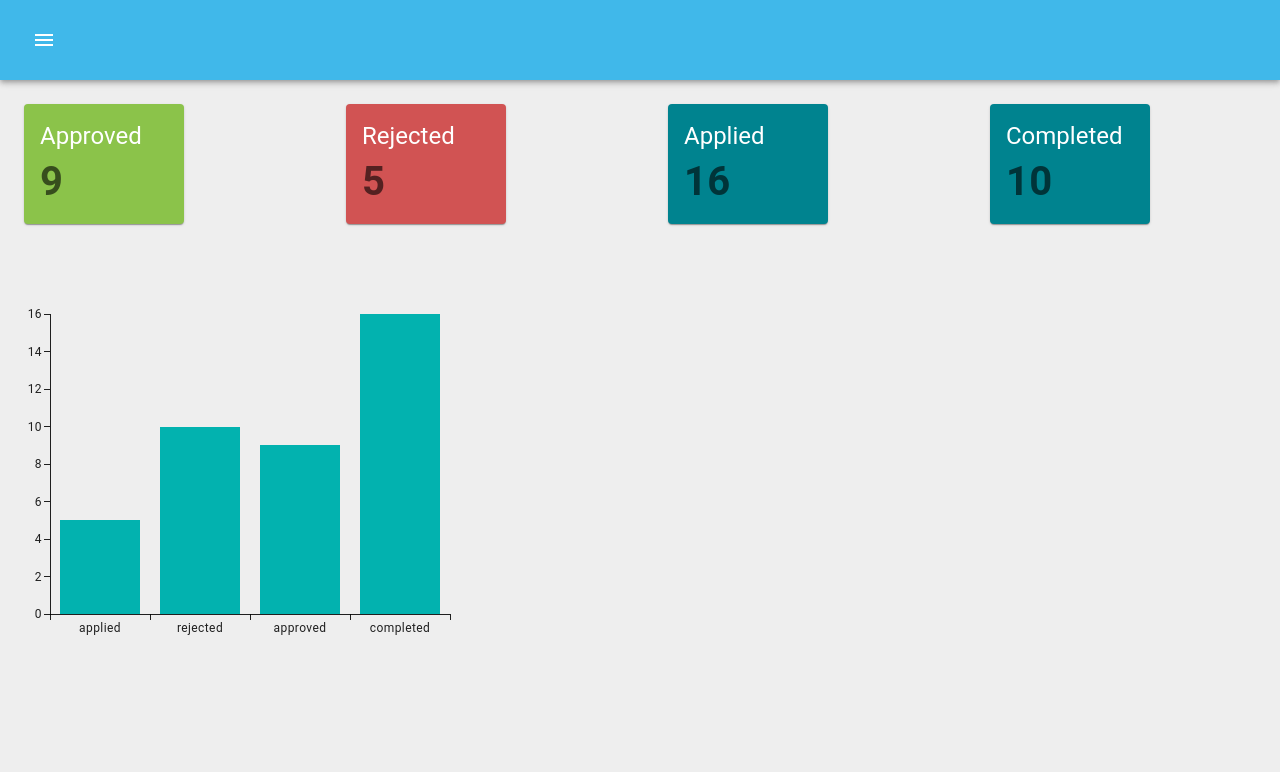
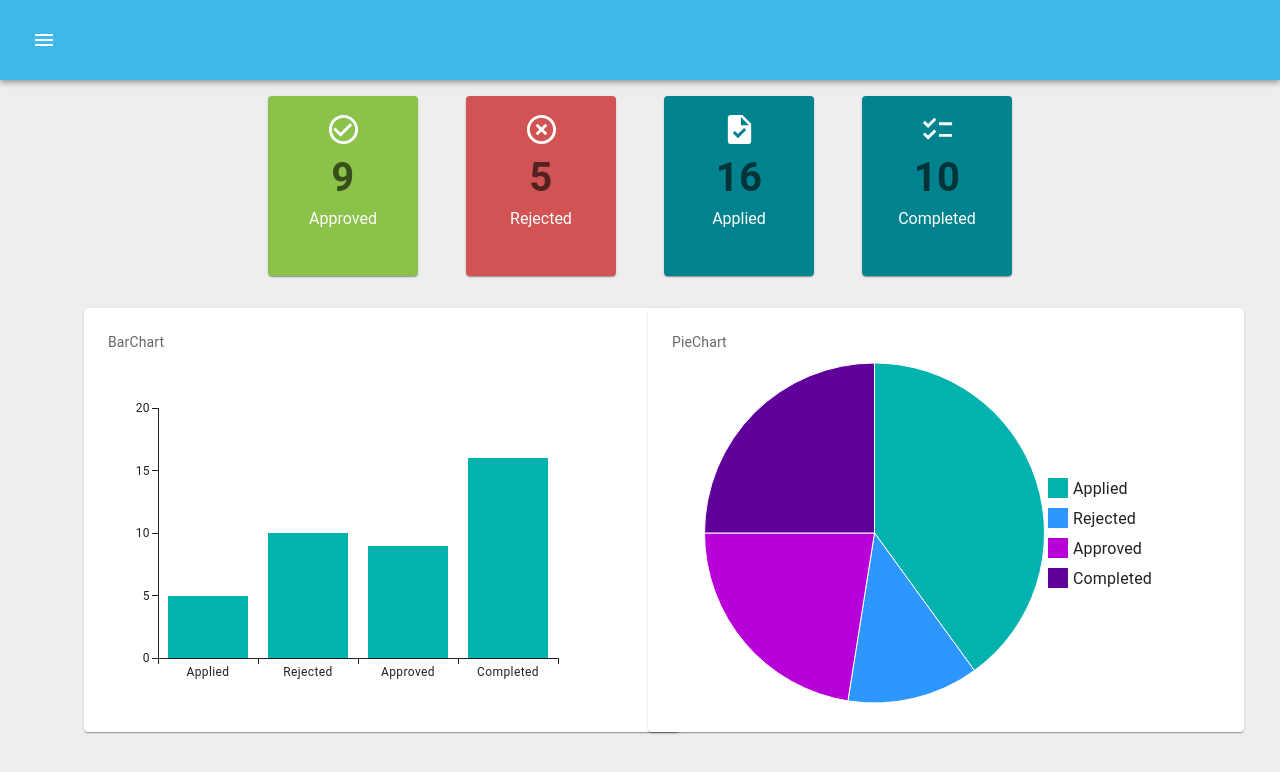
Before and after one commit to Ndawa54/Immigration, a React (Create React App) app: page /report in a window 1280 px wide. Shown: the top 772 px of the page. Built offline with nearby package versions, Linux system fonts and the light colour scheme.

Commit message:
DASHBOARD UPDATE

```diff
--- a/src/dashboard/Analytics.js
+++ b/src/dashboard/Analytics.js
@@ -1,96 +1,115 @@
-import { Card, CardContent, Grid2, Stack, Typography } from '@mui/material';
-import { Bar } from 'react-chartjs-2';
+import { Card, CardContent, Grid2, Icon, Stack, Typography } from '@mui/material';
 import React from 'react';
 import DashboardNav from './DashboardNav';
-import { BarChart } from '@mui/x-charts';
-
-const data = {
-    labels: ['Approved', 'Rejected', 'Pending'],
-    datasets: [
-        {
-            label: 'Counts',
-            data: [9, 5, 2], // Replace with actual pending count
-            backgroundColor: [
-                'rgba(139, 195, 74, 0.6)',
-                'rgba(211, 83, 83, 0.6)',
-                'rgba(0, 131, 143, 0.6)',
-            ],
-            borderWidth: 1,
-        },
-    ],
-};
-
-const options = {
-    scales: {
-        y: {
-            beginAtZero: true,
-        },
-    },
-};
-
+import { BarChart, PieChart } from '@mui/x-charts';
+import { CheckCircleOutline, Checklist, HighlightOff, Task } from '@mui/icons-material';
 
 export default function Analytics() {
     return (
         <>
             <DashboardNav />
             <Stack spacing={2}>
-                <Grid2 container spacing={1} sx={{ml:5,}}>
-                    <Grid2 size={{ xs: 7, sm: 3 }}>
-                        <Card sx={{ m: 3, width: 160, height: 120, backgroundColor: '#8bc34a', color: 'white' }}>
-                            <CardContent>
-                                <Typography variant="h5" component="div">Approved</Typography>
+                <Grid2 container spacing={2} justifyContent="center" alignItems="center">
+                    <Grid2 item xs={12} sm={6} md={4}>
+                        <Card sx={{ m: 2, width: 150, height: 180, backgroundColor: '#8BC34A', color: 'white' }}>
+                            <CardContent sx={{ display: 'flex', flexDirection: 'column', alignItems: 'center' }}>
+                                <Icon color='inherit' fontSize='large' >
+                                    <CheckCircleOutline fontSize='large' />
+                                </Icon>
                                 <Typography sx={{ fontSize: 40, fontWeight: 'bold', color: 'text.secondary' }}>9</Typography>
+                                <Typography variant="h5" component="div" sx={{ fontSize: 'medium' }}>Approved</Typography>
                             </CardContent>
                         </Card>
                     </Grid2>
 
-                    <Grid2 size={{ xs: 4, sm: 3 }} >
-                        <Card sx={{ m: 3,  width: 160, height: 120, backgroundColor: '#d15353', color: 'white' }}>
-                            <CardContent>
-                                <Typography variant="h5" component="div">Rejected</Typography>
+                    <Grid2 item xs={12} sm={6} md={4}>
+                        <Card sx={{ m: 2, width: 150, height: 180, backgroundColor: '#d15353', color: 'white' }}>
+                            <CardContent sx={{ display: 'flex', flexDirection: 'column', alignItems: 'center' }}>
+                                <Icon color='inherit' fontSize='large'>
+                                    <HighlightOff fontSize='large' />
+                                </Icon>
                                 <Typography sx={{ fontSize: 40, fontWeight: 'bold', color: 'text.secondary' }}>5</Typography>
+                                <Typography variant="h5" component="div" fontSize='medium'>Rejected</Typography>
                             </CardContent>
                         </Card>
                     </Grid2>
-                    <Grid2 size={{ xs: 7, sm: 3 }}>
-                        <Card sx={{ m: 3, width: 160, height: 120, backgroundColor: '#00838f', color: 'white' }}>
-                            <CardContent>
-                                <Typography variant="h5" component="div">Applied</Typography>
+
+                    <Grid2 item xs={12} sm={6} md={4}>
+                        <Card sx={{ m: 2, width: 150, height: 180, backgroundColor: '#00838f', color: 'white' }}>
+                            <CardContent sx={{ display: 'flex', flexDirection: 'column', alignItems: 'center' }}>
+                                <Icon color='inherit' fontSize='large'>
+                                    <Task fontSize='large' />
+                                </Icon>
                                 <Typography sx={{ fontSize: 40, fontWeight: 'bold', color: 'text.secondary' }}>16</Typography>
+                                <Typography variant="h5" component="div" fontSize='medium'>Applied</Typography>
                             </CardContent>
                         </Card>
                     </Grid2>
-                    <Grid2 size={{ xs: 4, sm: 3 }}>
-                        <Card sx={{ m: 3, width: 160, height: 120, backgroundColor: '#00838f', color: 'white' }}>
-                            <CardContent>
-                                <Typography variant="h5" component="div">Completed</Typography>
+
+                    <Grid2 item xs={12} sm={6} md={4}>
+                        <Card sx={{ m: 2, width: 150,  height: 180, backgroundColor: '#00838f', color: 'white' }}>
+                            <CardContent sx={{ display: 'flex', flexDirection: 'column', alignItems: 'center' }}>
+                                <Icon color='inherit' fontSize='large'>
+                                    <Checklist fontSize='large' />
+                                </Icon>
                                 <Typography sx={{ fontSize: 40, fontWeight: 'bold', color: 'text.secondary' }}>10</Typography>
+                                <Typography variant="h5" component="div" fontSize='medium'>Completed</Typography>
                             </CardContent>
                         </Card>
                     </Grid2>
                 </Grid2>
+
+                <Grid2 container spacing={2} justifyContent="center" marginBottom={10}>
+                    <Grid2 item xs={12} md={8}>
+                        <Card sx={{ p: 3, width: '100%' }}>
+                            <Typography gutterBottom sx={{ color: 'text.secondary', fontSize: 14 }}>
+                                BarChart
+                            </Typography>
                             <BarChart
                                 xAxis={[
                                     {
-                        id:'categories',
-                        data: ['applied','rejected', 'approved','completed'],
+                                        id: 'categories',
+                                        data: ['Applied', 'Rejected', 'Approved', 'Completed'],
                                         scaleType: 'band'
                                     }
                                 ]}
-
                                 series={[
                                     {
-                        data: [5,10,9,16]
+                                        data: [5, 10, 9, 16]
                                     }
                                 ]}
                                 width={500}
-                height={400}
+                                height={350}
+                            />
+                        </Card>
+                    </Grid2>
 
+                    <Grid2 item xs={12} md={8}>
+                        <Card sx={{ p: 3, width: '100%' }}>
+                            <Typography gutterBottom sx={{ color: 'text.secondary', fontSize: 14 }}>
+                                PieChart
+                            </Typography>
+                            <PieChart
+                                series={[
+                                    {
+                                        data: [
+                                            {id: 1 , label: 'Applied', value: 16},
+                                            {id: 2 ,label: 'Rejected', value: 5, },
+                                            {id: 3 ,label: 'Approved', value: 9, },
+                                            {id: 4 ,label: 'Completed', value: 10, },
+                                        ],
+                                        label: {
+                                            position: 'outside'
+                                        }
+                                    }
+                                ]}
+                                width={500}
+                                height={350}
                             />
-
-                {/* <Bar  key={JSON.stringify(data)} data={data} options={options} /> */}
+                        </Card>
+                    </Grid2>
+                </Grid2>
             </Stack>
-
         </>
     );
 }
--- a/src/dashboard/Approver.js
+++ b/src/dashboard/Approver.js
@@ -1,7 +1,7 @@
-import { Box, Button, Card, CardContent, Dialog, DialogActions, DialogContent, DialogTitle, Grid2, List, ListItem, ListItemIcon, ListItemText, MenuItem, TextField, Typography } from '@mui/material'
+import { Box, Button, Card, CardContent, Dialog, DialogActions, DialogContent, DialogTitle, Grid2, Icon, List, ListItem, ListItemIcon, ListItemText, MenuItem, Paper, Table, TableBody, TableCell, TableContainer, TableHead, TableRow, TextField, Typography } from '@mui/material'
 import React, { useState } from 'react'
 import DashboardNav from './DashboardNav'
-import { Call, Email, Flag, LocationCity, Map } from '@mui/icons-material'
+import { Call, CheckCircleOutline, Email, Flag, HighlightOff, LocationCity, Map, Pending, PendingActions } from '@mui/icons-material'
 
 export default function Approver() {
 
@@ -21,41 +21,94 @@ export default function Approver() {
         <div>
             <DashboardNav />
 
-            <Grid2 container spacing={2} >
-                <Grid2 size={{ xs: 7, sm: 4, md: 3 }} sx={{ ml: 9 }}>
-                    <Card sx={{ m: 3, width: 200, height: 120, backgroundColor: '#f9a825', color: 'white' }}>
-                        <CardContent>
-                            <Typography variant="h5" component="div">Pending</Typography>
+            <Grid2 container spacing={2} justifyContent="center" alignItems="center">
+                <Grid2 item xs={12} sm={6} md={4}>
+                    <Card sx={{ m: 2, width: 150, height: 180, backgroundColor: '#f9a825', color: 'white' }}>
+                        <CardContent sx={{ display: 'flex', flexDirection: 'column', alignItems: 'center' }}>
+                            <Icon color='inherit' fontSize='large'>
+                                <PendingActions fontSize='large' />
+                            </Icon>
                             <Typography sx={{ fontSize: 40, fontWeight: 'bold', color: 'text.secondary' }}>16</Typography>
+                            <Typography variant="h5" component="div" fontSize='medium'>Pending</Typography>
                         </CardContent>
                     </Card>
                 </Grid2>
 
-                <Grid2 size={{ xs: 7, sm: 4, md: 3 }} sx={{ ml: 9 }}>
-                    <Card sx={{ m: 3, width: 200, height: 120, backgroundColor: '#8bc34a', color: 'white' }}>
-                        <CardContent>
-                            <Typography variant="h5" component="div">Approved</Typography>
+                <Grid2 item xs={12} sm={6} md={4}>
+                    <Card sx={{ m: 2, width: 150, height: 180, backgroundColor: '#8bc34a', color: 'white' }}>
+                        <CardContent sx={{ display: 'flex', flexDirection: 'column', alignItems: 'center' }}>
+                            <Icon color='inherit' fontSize='large' >
+                                <CheckCircleOutline fontSize='large' />
+                            </Icon>
                             <Typography sx={{ fontSize: 40, fontWeight: 'bold', color: 'text.secondary' }}>9</Typography>
+                            <Typography variant="h5" component="div" sx={{ fontSize: 'medium' }}>Approved</Typography>
                         </CardContent>
                     </Card>
                 </Grid2>
 
-                <Grid2 size={{ xs: 7, sm: 4, md: 3 }} sx={{ ml: 9 }}>
-                    <Card sx={{ m: 3, width: 200, height: 120, backgroundColor: '#d15353', color: 'white' }}>
-                        <CardContent>
-                            <Typography variant="h5" component="div">Rejected</Typography>
+                <Grid2 item xs={12} sm={6} md={4}>
+                    <Card sx={{ m: 2, width: 150, height: 180, backgroundColor: '#d15353', color: 'white' }}>
+                        <CardContent sx={{ display: 'flex', flexDirection: 'column', alignItems: 'center' }}>
+                            <Icon color='inherit' fontSize='large'>
+                                <HighlightOff fontSize='large' />
+                            </Icon>
                             <Typography sx={{ fontSize: 40, fontWeight: 'bold', color: 'text.secondary' }}>5</Typography>
+                            <Typography variant="h5" component="div" fontSize='medium'>Rejected</Typography>
                         </CardContent>
                     </Card>
                 </Grid2>
             </Grid2>
-            <>
-            <Box>
+
+            <Box sx={{ p: 3, display: 'flex', justifyContent: 'center' }}>
+                <TableContainer component={Paper} sx={{ maxWidth: '95%' }}>
+                    <Table sx={{
+                        '& .MuiTableCell-root': {
+                            padding: '10px 16px'
+                        },
+                        '& .MuiTableRow-root:hover': {
+                            backgroundColor: '#f5f5f5'
+                        },
+                        '& .MuiTableRow-root:nth-of-type(odd)': {
+                            backgroundColor: '#fafafa'
+                        }
+                    }}>
+                        <TableHead>
+                            <TableRow>
+                                <TableCell align='right'>ID</TableCell>
+                                <TableCell align='right'>Name</TableCell>
+                                <TableCell align='right'>View</TableCell>
+                            </TableRow>
+                        </TableHead>
+                        <TableBody>
+                            <TableRow>
+                                <TableCell align='right'>1</TableCell>
+                                <TableCell align='right'>John Doe</TableCell>
+                                <TableCell align='right'>
                                     <Button
                                         color='primary'
                                         variant='contained'
                                         onClick={handleClick}
-                sx={{margin: 2}}>Open dialog</Button>
+                                        sx={{ margin: 2 }}>
+                                        View
+                                    </Button>
+                                </TableCell>
+                            </TableRow>
+                            <TableRow>
+                                <TableCell align='right'>2</TableCell>
+                                <TableCell align='right'>Emmanuel Ndawa</TableCell>
+                                <TableCell align='right'>
+                                    <Button
+                                        color='primary'
+                                        variant='contained'
+                                        onClick={handleClick}
+                                        sx={{ margin: 2 }}>
+                                        View
+                                    </Button>
+                                </TableCell>
+                            </TableRow>
+                        </TableBody>
+                    </Table>
+                </TableContainer>
             </Box>
 
             <Dialog
@@ -104,8 +157,6 @@ export default function Approver() {
                     <Button variant='contained' color='warning' onClick={handleClose}>Reject</Button>
                 </DialogActions>
             </Dialog>
-            </>
-
         </div>
     )
 }
--- a/src/dashboard/DashboardNav.js
+++ b/src/dashboard/DashboardNav.js
@@ -6,7 +6,7 @@ import { Link } from 'react-router-dom';
 export default function DashboardNav() {
     const [open, setOpen] = useState(false);
 
-    const userRole = 'interviewer'
+    const userRole = 'approver'
     const handleClick = () => {
         setOpen(true);
     };
```
Lines whose indentation alone changed are shown as unchanged.
